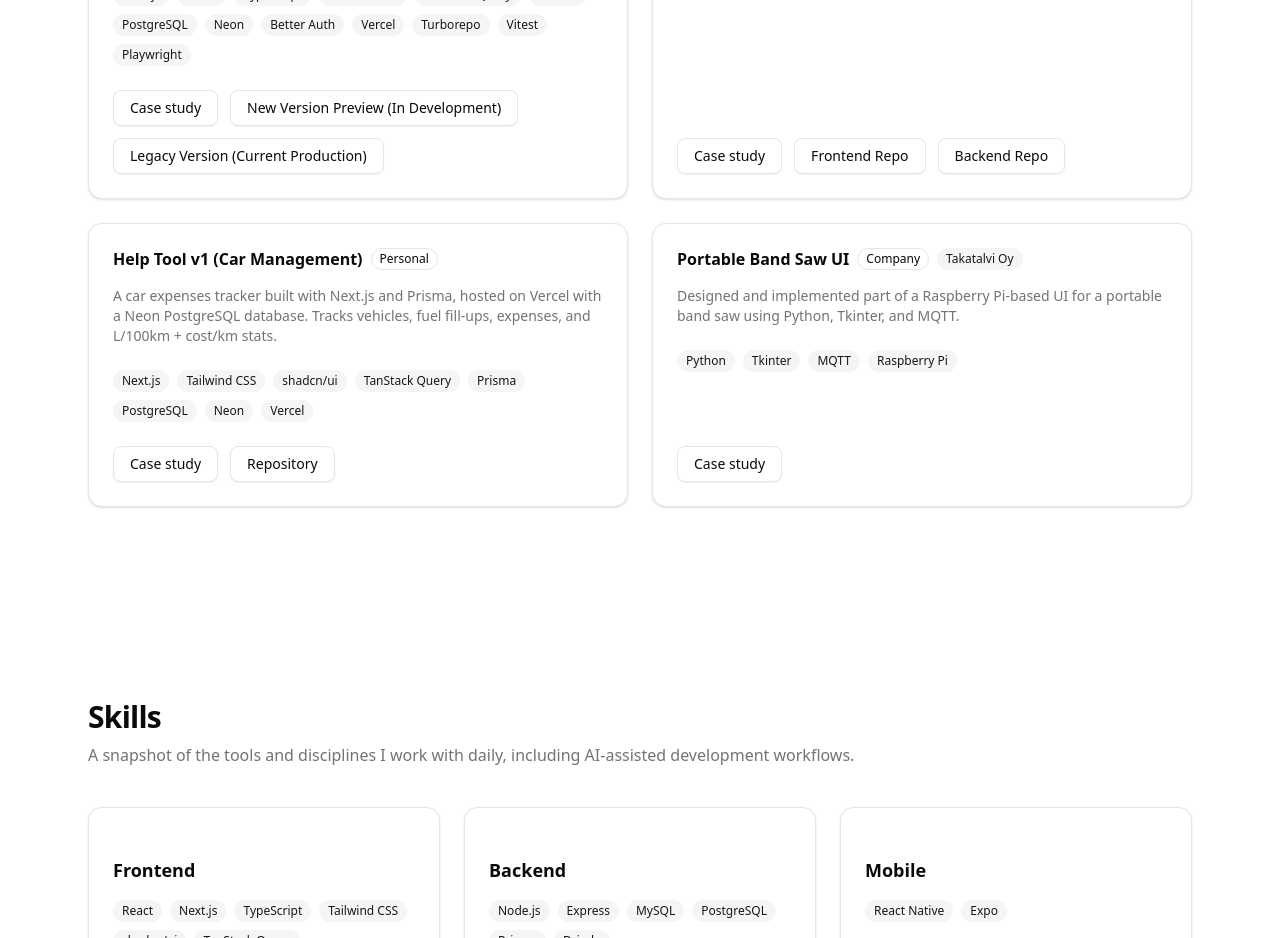
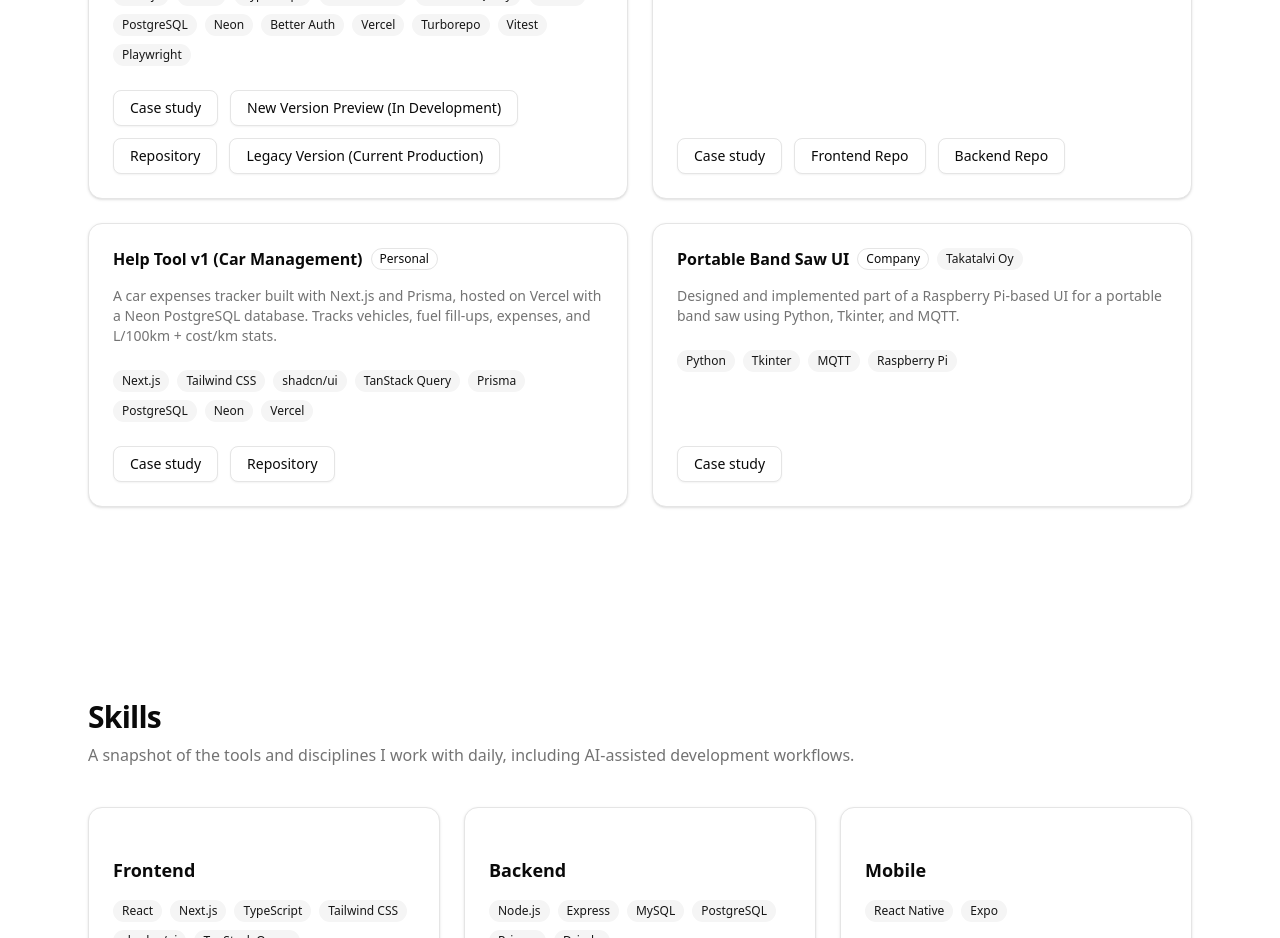
Before and after one commit to asku1990/portflio, a Next.js app: page / in a window 1280 px wide. Shown: the part 2200-3138 px from the top of the page. Built offline with nearby package versions, Linux system fonts and the light colour scheme.

Commit message:
add gihub link for beagle project

```diff
--- a/data/portfolio.ts
+++ b/data/portfolio.ts
@@ -270,6 +270,7 @@
       image: "/globe.svg",
       links: [
         { label: "New Version Preview (In Development)", href: "https://beagle-db-v2.vercel.app/" },
+        { label: "Repository", href: "https://github.com/asku1990/BeagleAppV2" },
         {
           label: "Legacy Version (Current Production)",
           href: "https://server2.dataseed.fi/~beaglejarjesto/tietokanta/",
```
